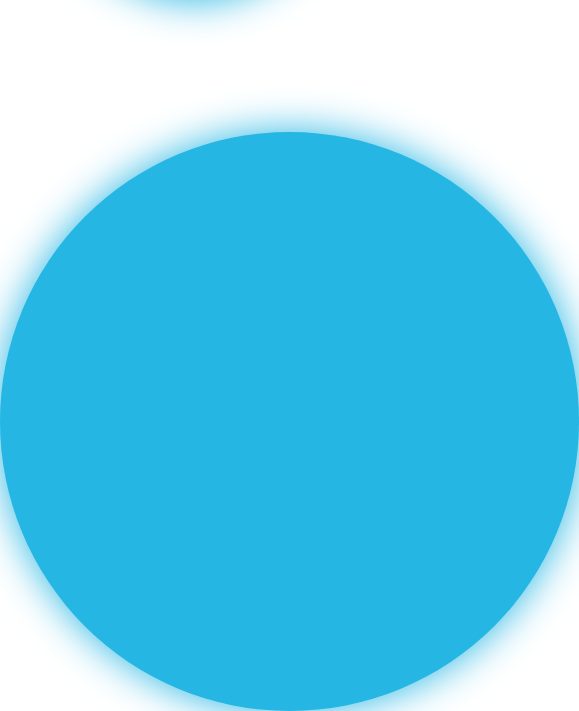
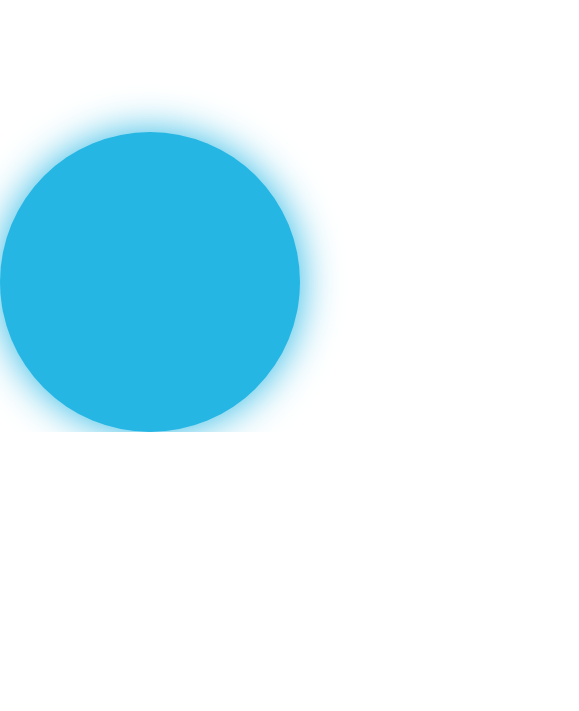
Before and after one commit to michal-sternik/html-quiz-app, a plain HTML site: page index.html in a window 390 px wide. Shown: the part 712-1423 px from the top of the page, 579 px wide, since content can reach past the window. After the commit the page ends 1144 px from the top, so only its background shows below. Drawn offline with nearby package versions, Linux system fonts and the light colour scheme; files whose address does not match are found by name.

Commit message:
start-page responsiveness and minor responsiveness adjustments on quiz view

```diff
--- a/css/index.css
+++ b/css/index.css
@@ -2,7 +2,6 @@
   margin: 0;
   padding: 0;
   border-width: 0;
-
 }
 
 .container {
@@ -11,7 +10,6 @@
   display: flex;
   justify-content: center;
   align-items: center;
-
 }
 
 .blue_circle {
@@ -20,7 +18,7 @@
   width: 579px;
   height: 579px;
   border-radius: 50%;
-    background: #26B6E3;
+  background: #26b6e3;
   box-shadow: 0px 0px 40px rgba(38, 182, 227, 1);
   align-items: center;
   justify-content: center;
@@ -31,9 +29,16 @@
   text-align: center;
   cursor: pointer;
   text-decoration: none;
-
 }
 
 .blue_circle:hover {
   box-shadow: 0px 0px 80px rgba(38, 182, 227, 1);
 }
+
+@media (max-width: 700px) {
+  .blue_circle {
+    width: 300px;
+    height: 300px;
+    font-size: 45px;
+  }
+}
--- a/css/quiz.css
+++ b/css/quiz.css
@@ -236,6 +236,9 @@ body {
 }
 
 @media (max-width: 500px) {
+  #questions_number {
+    margin-top: 20px;
+  }
   .question_number {
     height: 25px;
     width: 25px;
```
Lines whose indentation alone changed are shown as unchanged.
